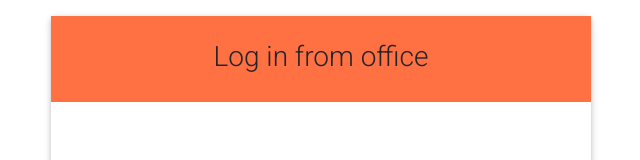
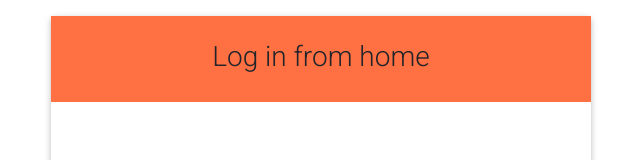
Before and after one commit to Mahedi-Hasan/react-admin, a React (Create React App) app: page / in a window 1280 px wide. Shown: the top 160 px of the page, without its empty margins (319-959 px from the left). Built offline with nearby package versions, Linux system fonts and the light colour scheme.

Commit message:
from-home

```diff
--- a/src/components/auth/login/login.js
+++ b/src/components/auth/login/login.js
@@ -13,7 +13,7 @@ const LoginPage = () => {
             <div className="header pt-2 deep-orange lighten-1">
               <MDBRow className="d-flex justify-content-center">
                 <h3 className="deep-grey-text mt-3 mb-4 pb-1 mx-5">
-                  Log in from office
+                  Log in from home
                 </h3>
               </MDBRow>
             </div>
```
